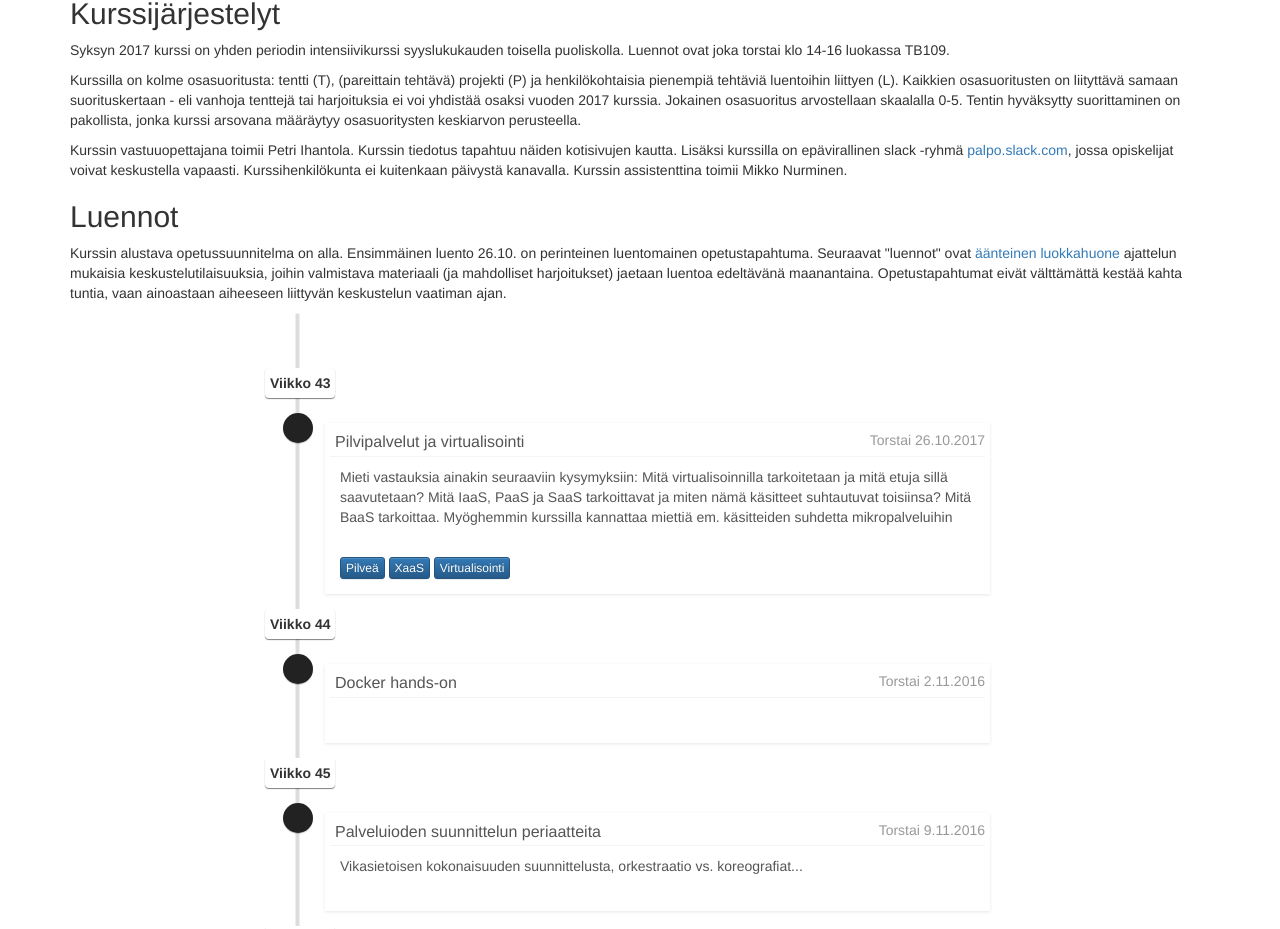
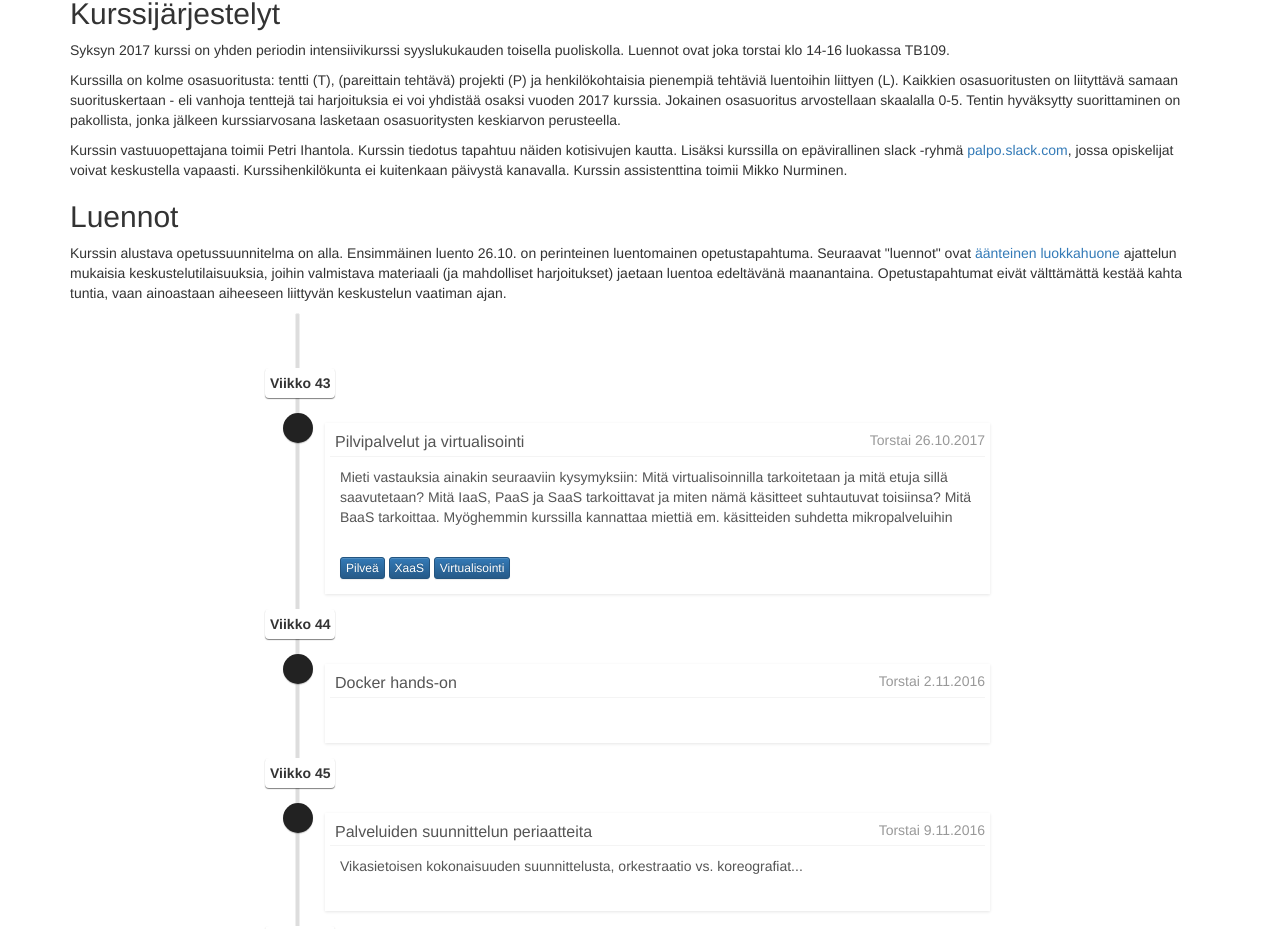
Before and after one commit to Palpo/palpo.github.io, a Jekyll site: the page built from index.html, in a window 1280 px wide. Shown: the part 394-1323 px from the top of the page. Built offline with Jekyll 4.4.1, drawn with Linux system fonts in a browser that asks for light colours; nearby versions of some CDN libraries.

Commit message:
fix typos

```diff
--- a/index.html
+++ b/index.html
@@ -9,7 +9,7 @@ layout: default
 
     <p>Syksyn 2017 kurssi on yhden periodin intensiivikurssi syyslukukauden toisella puoliskolla. Luennot ovat joka torstai klo 14-16 luokassa TB109.</p>
 
-    <p>Kurssilla on kolme osasuoritusta: tentti (T), (pareittain tehtävä) projekti (P) ja henkilökohtaisia pienempiä tehtäviä luentoihin liittyen (L). Kaikkien osasuoritusten on liityttävä samaan suorituskertaan - eli vanhoja tenttejä tai harjoituksia ei voi yhdistää osaksi vuoden 2017 kurssia. Jokainen osasuoritus arvostellaan skaalalla 0-5. Tentin hyväksytty suorittaminen on pakollista, jonka kurssi arsovana määräytyy osasuoritysten keskiarvon perusteella.</p>
+    <p>Kurssilla on kolme osasuoritusta: tentti (T), (pareittain tehtävä) projekti (P) ja henkilökohtaisia pienempiä tehtäviä luentoihin liittyen (L). Kaikkien osasuoritusten on liityttävä samaan suorituskertaan - eli vanhoja tenttejä tai harjoituksia ei voi yhdistää osaksi vuoden 2017 kurssia. Jokainen osasuoritus arvostellaan skaalalla 0-5. Tentin hyväksytty suorittaminen on pakollista, jonka jälkeen kurssiarvosana lasketaan osasuoritysten keskiarvon perusteella.</p>
 
 
     <p>Kurssin vastuuopettajana toimii Petri Ihantola. Kurssin tiedotus tapahtuu näiden kotisivujen kautta. Lisäksi kurssilla on epävirallinen slack -ryhmä <a href="https://palpo.slack.com/x-77028117026-77011368902/signup">palpo.slack.com</a>, jossa opiskelijat voivat keskustella vapaasti. Kurssihenkilökunta ei kuitenkaan päivystä kanavalla. Kurssin assistenttina toimii Mikko Nurminen.</p>
@@ -79,7 +79,7 @@ layout: default
               <i class="fa fa-envelope bg-black"></i>
               <div class="timeline-item">
                 <span class="time"><i class="fa fa-clock-o"></i>Torstai 9.11.2016</span>
-                <h3 class="timeline-header">Palveluioden suunnittelun periaatteita</h3>
+                <h3 class="timeline-header">Palveluiden suunnittelun periaatteita</h3>
                 <div class="timeline-body">
                 Vikasietoisen kokonaisuuden suunnittelusta, orkestraatio vs. koreografiat...
                 </div>
```
